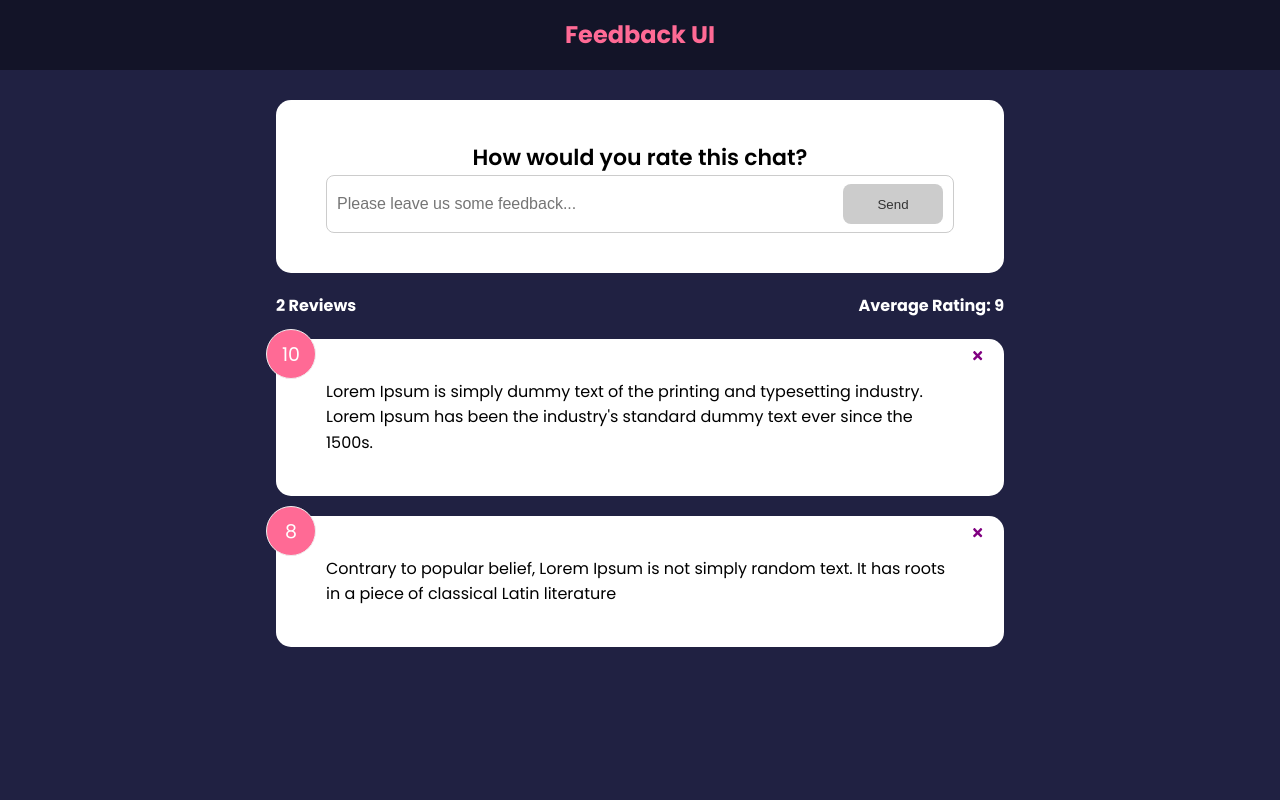
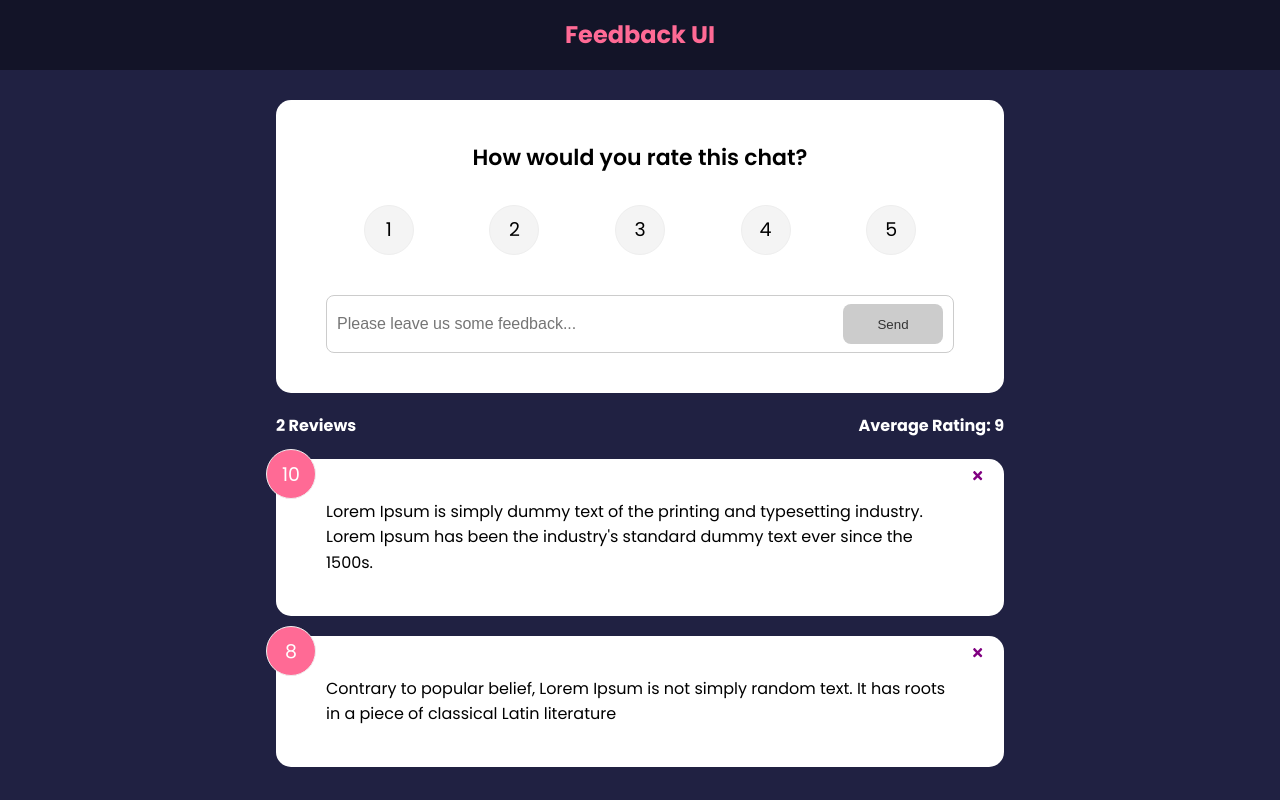
Before and after one commit to cday96/feedback-app, a React (Create React App) app: page / in a window 1280 px wide. Built offline with nearby package versions, Linux system fonts and the light colour scheme.

Commit message:
add uuid pckg rating select and addFeedback func

```diff
--- a/package.json
+++ b/package.json
@@ -10,6 +10,7 @@
     "react-dom": "^17.0.2",
     "react-icons": "^4.3.1",
     "react-scripts": "4.0.3",
+    "uuid": "^8.3.2",
     "web-vitals": "^1.1.2"
   },
   "scripts": {
--- a/src/App.js
+++ b/src/App.js
@@ -6,24 +6,28 @@
 import FeedbackForm from "./components/FeedbackForm"
 
 function App() {
-
-    const [feedback, setFeedback] = useState (FeedbackData)
+	const [feedback, setFeedback] = useState(FeedbackData)
 
 	const deleteFeedback = (id) => {
 		if (window.confirm("Confirm Delete?")) {
-            setFeedback(feedback.filter(
-                (item) => item.id !== id
-            ))
+			setFeedback(feedback.filter((item) => item.id !== id))
 		}
+	}
+
+	const addFeedback = (newFeedback) => {
+		console.log(newFeedback)
 	}
 
 	return (
 		<>
 			<Header />
-            <div className = "container">
-                <FeedbackForm />
-                <FeedbackStats feedback = { feedback } />
-                <FeedbackList feedback = { feedback } handleDelete = { deleteFeedback } />
+			<div className="container">
+				<FeedbackForm handleAdd={addFeedback} />
+				<FeedbackStats feedback={feedback} />
+				<FeedbackList
+					feedback={feedback}
+					handleDelete={deleteFeedback}
+				/>
 			</div>
 		</>
 	)
--- a/src/components/FeedbackForm.jsx
+++ b/src/components/FeedbackForm.jsx
@@ -2,9 +2,11 @@
 import { useState } from "react"
 import Card from "./shared/Card"
 import Button from "./shared/Button"
+import RatingSelect from "./RatingSelect"
 
-function FeedbackForm() {
+function FeedbackForm({ handleAdd }) {
 	const [text, setText] = useState("")
+	const [rating, setRating] = useState(5)
 	const [btnDisabled, setBtnDisabled] = useState(true)
 	const [message, setMessage] = useState("")
 
@@ -23,11 +25,25 @@
 		setText(e.target.value)
 	}
 
+	const handleSubmit = (e) => {
+		e.preventDefault()
+		if (text.trim().length > 10) {
+			const newFeedback = {
+				text: text,
+				rating: rating,
+			}
+
+			handleAdd(newFeedback)
+
+			setText("")
+		}
+	}
+
 	return (
 		<Card>
-			<form>
+			<form onSubmit={handleSubmit}>
 				<h2>How would you rate this chat?</h2>
-				{/* {todo - rating select component} */}
+				<RatingSelect select={(rating) => setRating(rating)} />
 				<div className="input-group">
 					<input
 						onChange={handleTextChange}
--- /dev/null
+++ b/src/components/RatingSelect.jsx
@@ -0,0 +1,73 @@
+import React from "react"
+import { useState } from "react"
+
+function RatingSelect({ select }) {
+	const [selected, setSelected] = useState()
+
+	const handleChange = (e) => {
+		setSelected(+e.currentTarget.value)
+		select(+e.currentTarget.value)
+	}
+
+	return (
+		<ul className="rating">
+			<li>
+				<input
+					type="radio"
+					id="num1"
+					name="rating"
+					value="1"
+					onChange={handleChange}
+					checked={selected === 1}
+				/>
+				<label htmlFor="num1">1</label>
+			</li>
+			<li>
+				<input
+					type="radio"
+					id="num2"
+					name="rating"
+					value="2"
+					onChange={handleChange}
+					checked={selected === 2}
+				/>
+				<label htmlFor="num2">2</label>
+			</li>
+			<li>
+				<input
+					type="radio"
+					id="num3"
+					name="rating"
+					value="3"
+					onChange={handleChange}
+					checked={selected === 3}
+				/>
+				<label htmlFor="num3">3</label>
+			</li>
+			<li>
+				<input
+					type="radio"
+					id="num4"
+					name="rating"
+					value="4"
+					onChange={handleChange}
+					checked={selected === 4}
+				/>
+				<label htmlFor="num4">4</label>
+			</li>
+			<li>
+				<input
+					type="radio"
+					id="num5"
+					name="rating"
+					value="5"
+					onChange={handleChange}
+					checked={selected === 5}
+				/>
+				<label htmlFor="num5">5</label>
+			</li>
+		</ul>
+	)
+}
+
+export default RatingSelect
```
Also changed, not shown: 1 other file (tests, documents, lock files or other folders). Lines whose indentation alone changed are shown as unchanged.
